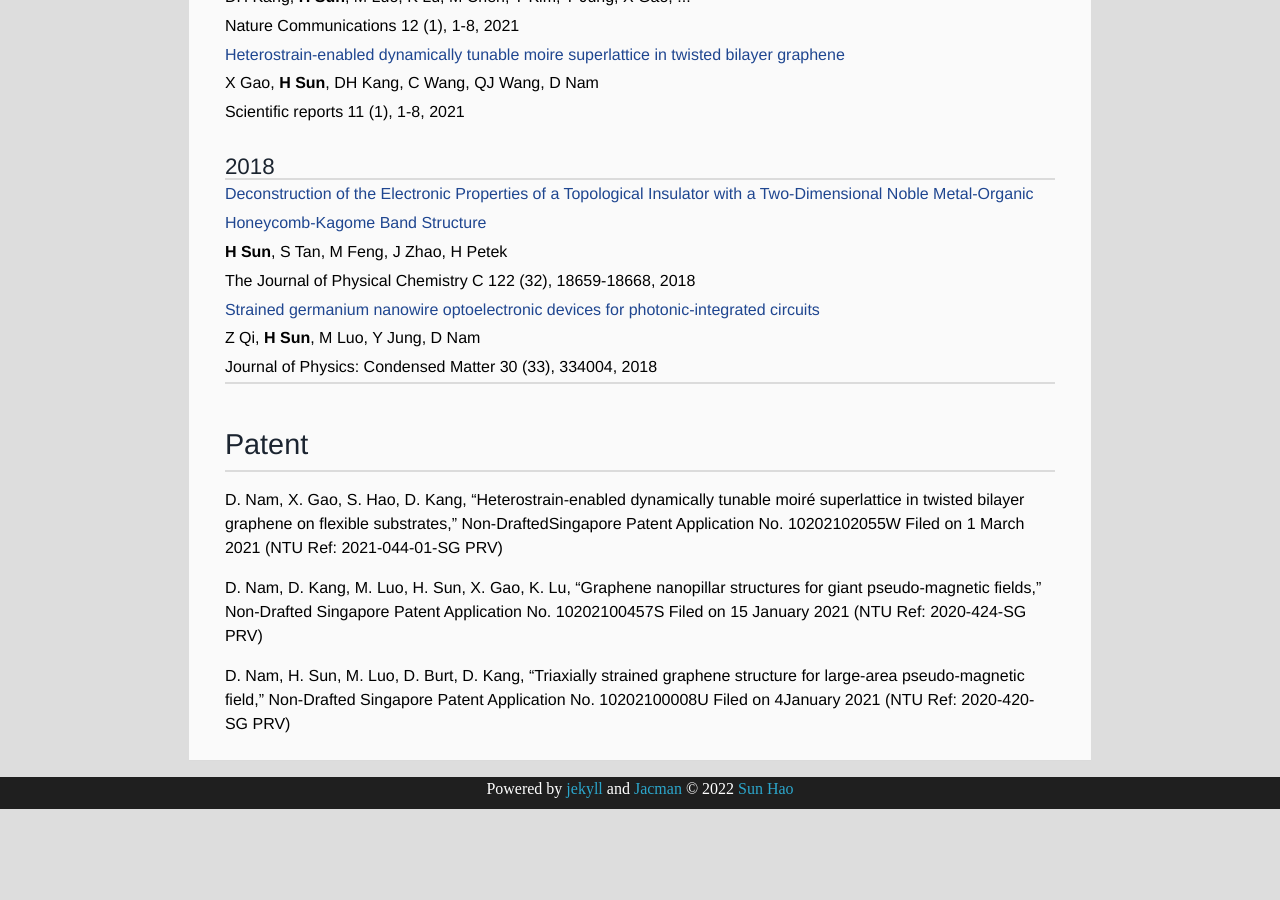
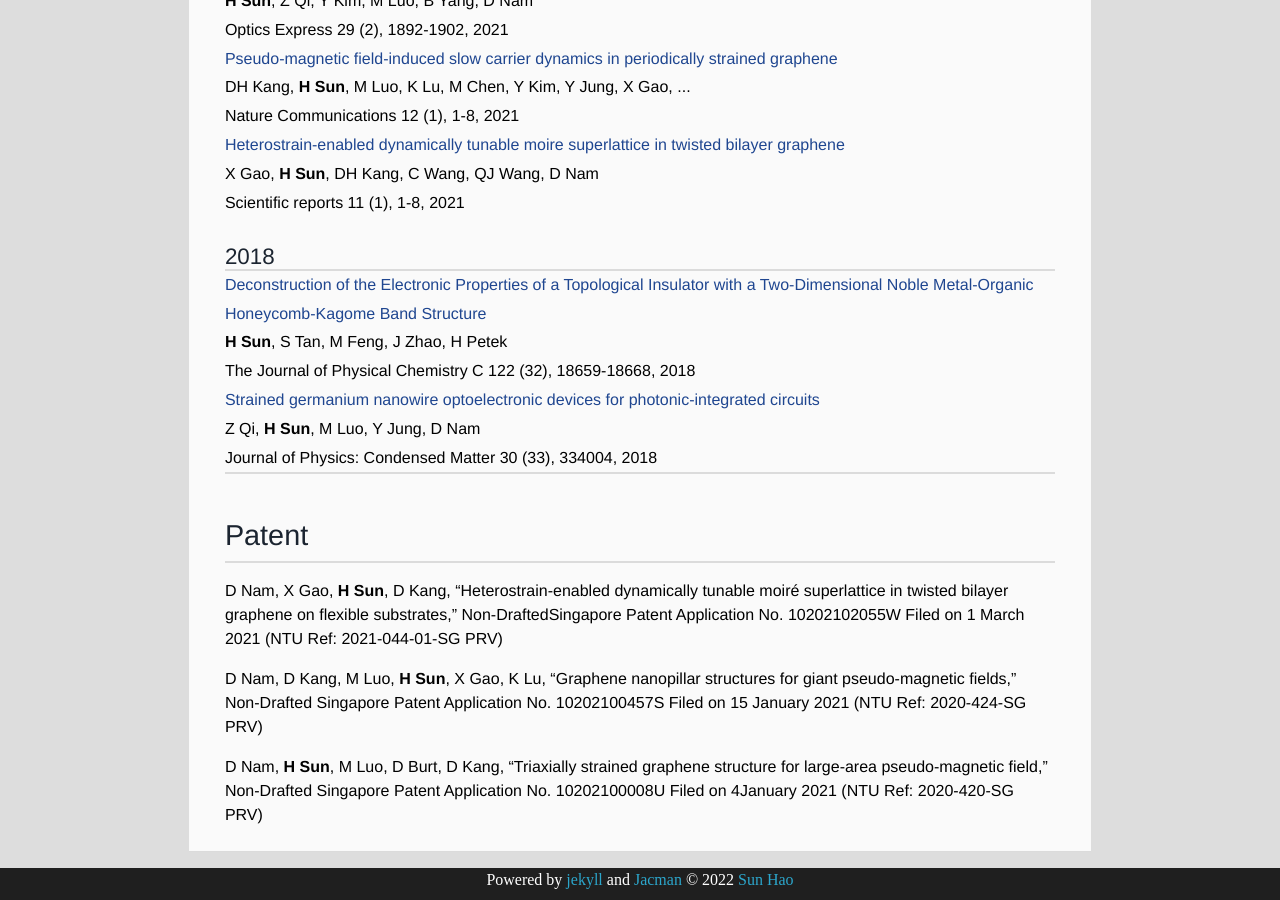
Before and after one commit to sunohao/sunhao_physics, a Jekyll site: the page built from publications/index.html, in a window 1280 px wide and 900 px high, scrolled down 827 px. Built offline with Jekyll 4.4.1, drawn with Linux system fonts in a browser that asks for light colours; nearby versions of some CDN libraries; some web fonts are replaced; before the commit the page ends 1636 px from its top, so only the background shows below that; some of the changed text lies outside the part shown.

Commit message:
Update index.html

```diff
--- a/publications/index.html
+++ b/publications/index.html
@@ -3,6 +3,9 @@
 type: page
 title: Publications
 ---
+<h2>Selected Publications</h2>
+<hr>
+
 <h3>2022</h3>
 <hr>
 <td class="gsc_a_t">
@@ -72,16 +75,16 @@
 <h2>Patent</h2>
 
 <p>
-    D. Nam, X. Gao, S. Hao, D. Kang, “Heterostrain-enabled dynamically tunable moiré superlattice in twisted bilayer graphene on flexible substrates,”
+    D Nam, X Gao, <b>H Sun</b>, D Kang, “Heterostrain-enabled dynamically tunable moiré superlattice in twisted bilayer graphene on flexible substrates,”
     Non-DraftedSingapore Patent Application No. 10202102055W Filed on 1 March 2021 (NTU Ref: 2021-044-01-SG PRV)
 </p>
 
 <p>
-    D. Nam, D. Kang, M. Luo, H. Sun, X. Gao, K. Lu, “Graphene nanopillar structures for giant pseudo-magnetic fields,”
+    D Nam, D Kang, M Luo, <b>H Sun</b>, X Gao, K Lu, “Graphene nanopillar structures for giant pseudo-magnetic fields,”
     Non-Drafted Singapore Patent Application No. 10202100457S Filed on 15 January 2021 (NTU Ref: 2020-424-SG PRV)
 </p>
 
 <p>
-    D. Nam, H. Sun, M. Luo, D. Burt, D. Kang, “Triaxially strained graphene structure for large-area pseudo-magnetic field,”
+    D Nam, <b>H Sun</b>, M Luo, D Burt, D Kang, “Triaxially strained graphene structure for large-area pseudo-magnetic field,”
     Non-Drafted Singapore Patent Application No. 10202100008U Filed on 4January 2021 (NTU Ref: 2020-420-SG PRV)
 </p>
```
